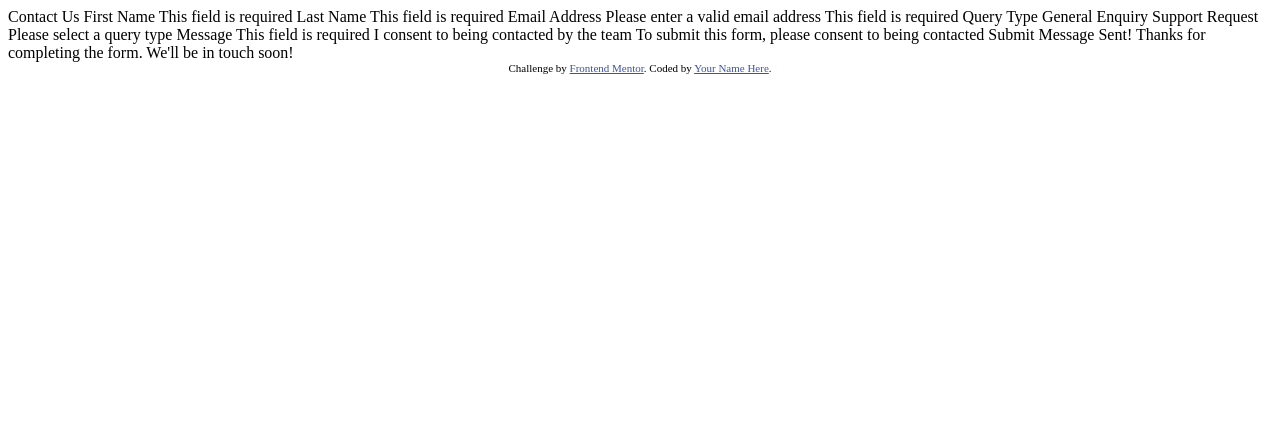
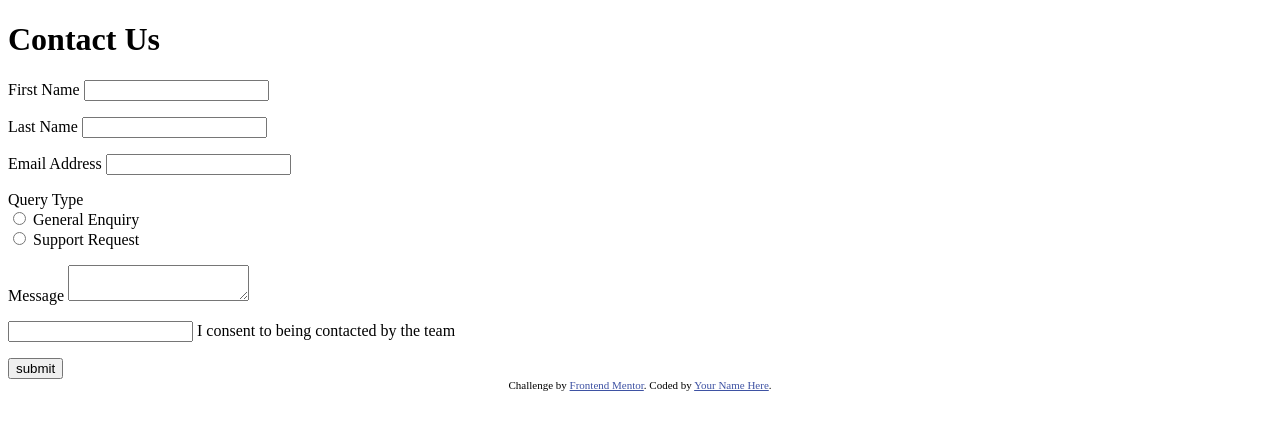
Before and after one commit to g-broche/training-course-brief-form-design, a plain HTML site: page index.html in a window 1280 px wide. Drawn offline with Linux system fonts and the light colour scheme.

Commit message:
initial structuring of html

```diff
--- a/index.html
+++ b/index.html
@@ -5,7 +5,7 @@
   <meta name="viewport" content="width=device-width, initial-scale=1.0"> <!-- displays site properly based on user's device -->
 
   <link rel="icon" type="image/png" sizes="32x32" href="./assets/images/favicon-32x32.png">
-
+  <link rel="stylesheet" href="style.css">
   <title>Frontend Mentor | Contact form</title>
 
   <!-- Feel free to remove these styles or customise in your own stylesheet 👍 -->
@@ -15,10 +15,61 @@
   </style>
 </head>
 <body>
+  <main>
+    <h1>Contact Us</h1>
+    <form method="post">
 
-  Contact Us
+      <div id="group-first-name" class="form-group">
+        <label for="">First Name</label>
+        <input type="text" name="" id="" required>
+        <p id="error-first-name" class="error-message hidden"></p>
+      </div>
 
-  First Name
+      <div id="group-last-name" class="form-group">
+        <label for="">Last Name</label>
+        <input type="text" name="" id="" required>
+        <p id="error-last-name" class="error-message hidden"></p>
+      </div>
+
+      <div id="group-email" class="form-group">
+        <label for="">Email Address</label>
+        <input type="email" name="" id="" required>
+        <p id="error-email" class="error-message hidden"></p>
+      </div>
+
+      <div id="group-query" class="form-group">
+        <span>Query Type</span>
+        <div class="form-subgroup">
+          <input type="radio" name="" id="" required>
+          <label for="">General Enquiry</label>
+        </div>
+        <div class="form-subgroup">
+          <input type="radio" name="" id="">
+          <label for="">Support Request</label>
+        </div>
+        <p id="error-query-type" class="error-message hidden"></p>
+      </div>
+
+      <div id="group-message-input" class="form-group">
+        <label for="">Message</label>
+        <textarea name="" id="" required></textarea>
+        <p id="error-message-input" class="error-message hidden"></p>
+      </div>
+
+      <div id="agreement" class="form-agreement">
+        <input type="email" name="" id="" required>
+        <label for="">I consent to being contacted by the team</label>
+        <p id="error-first-name" class="error-message hidden"></p>
+      </div>
+
+      <button type="submit">submit</button>
+
+    </form>
+  </main>
+
+
+
+  <!-- First Name
   This field is required
 
   Last Name
@@ -42,7 +93,7 @@
   Submit
 
   Message Sent!
-  Thanks for completing the form. We'll be in touch soon!
+  Thanks for completing the form. We'll be in touch soon! -->
 
   <div class="attribution">
     Challenge by <a href="https://www.frontendmentor.io?ref=challenge">Frontend Mentor</a>.
```
Also changed, not shown: style.css (added).
